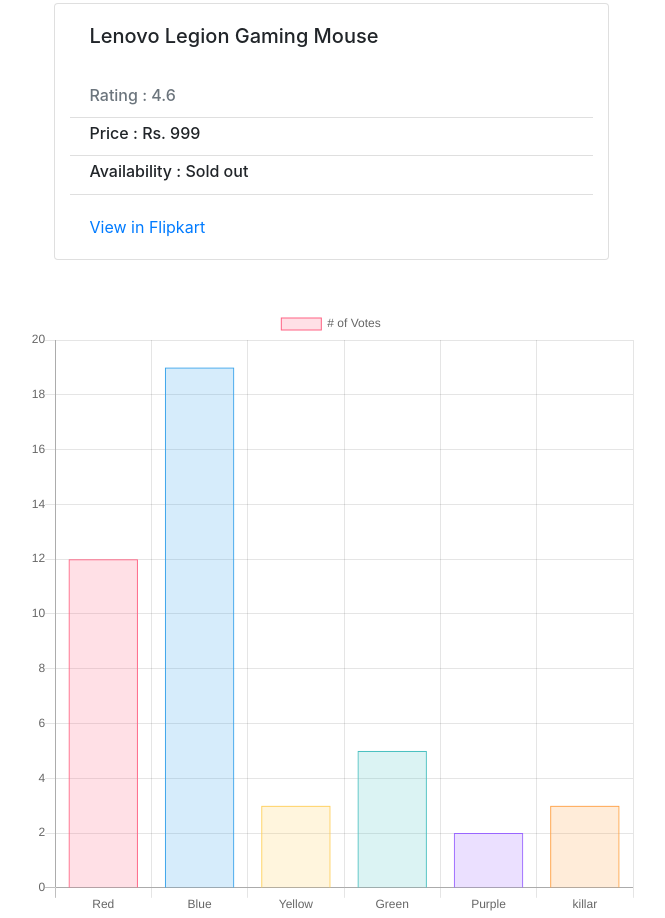
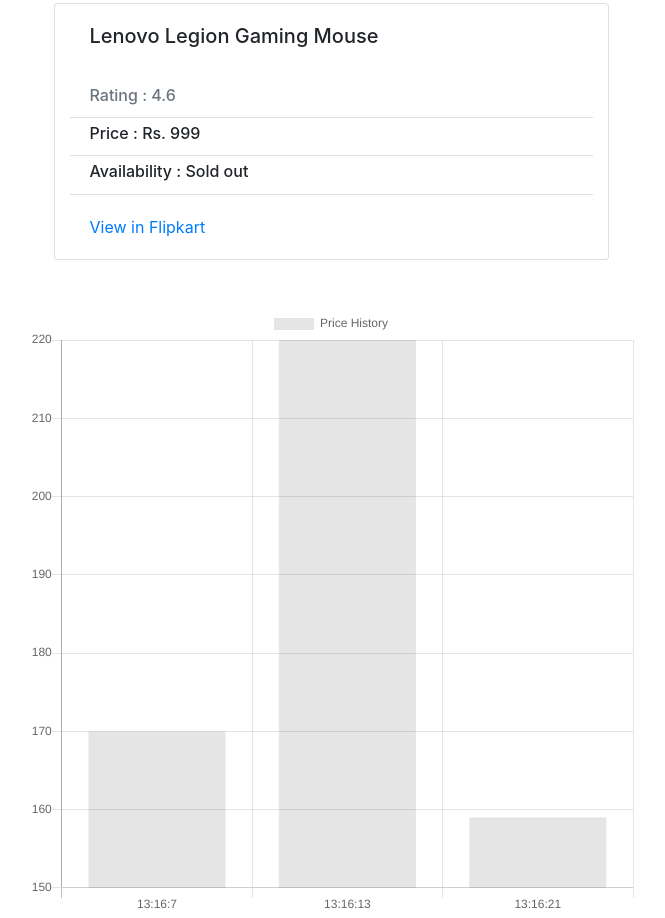
Before and after one commit to bonniesimon/Flipkart-Price-Tracker, a website: page client/index.html in a window 1280 px wide. Shown: the part 187-1105 px from the top of the page, without its empty margins (309-974 px from the left). Drawn offline with nearby package versions, Linux system fonts and the light colour scheme.

Commit message:
Made chartjs work;

```diff
--- a/client/index.html
+++ b/client/index.html
@@ -49,9 +49,9 @@
                     <h5 class="card-title">Lenovo Legion Gaming Mouse</h5>
                 </div>
                 <ul class="list-group list-group-flush">
-                    <li class="list-group-item"><h6 class="card-subtitle text-muted">Rating : 4.6</h6></li>
-                    <li class="list-group-item"><h6 class="card-subtitle ">Price : Rs. 999</h6></li>
-                    <li class="list-group-item"><h6 class="card-subtitle ">Availability : Sold out</h6></li>
+                    <li class="list-group-item"><h6 class="card-subtitle text-muted" id="reting">Rating : 4.6</h6></li>
+                    <li class="list-group-item"><h6 class="card-subtitle " id="price">Price : Rs. 999</h6></li>
+                    <li class="list-group-item"><h6 class="card-subtitle " id="availability">Availability : Sold out</h6></li>
                 </ul>
                 <div class="card-body">
                     <a href="#" class="card-link">View in Flipkart</a>
--- a/client/js/app.js
+++ b/client/js/app.js
@@ -1,4 +1,11 @@
 let ctx = document.getElementById('myChart');
+let title = document.querySelector('.card-title');
+let rating = document.querySelector('#rating');
+let price = document.querySelector('#price');
+let availability = document.querySelector('#availability');
+
+let databasePrice = [];
+let databaseTime = [];
 console.log(ctx);
 
 /**
@@ -6,41 +13,35 @@
  */
 fetch('../../database.json')
     .then(res => res.json())
-    .then(json => console.log(json));
+    .then(json => {
+        // console.log(json.dataTable);
+        json.dataTable.forEach(elementObj => {
+            /**
+             * *Here we are slicing the string to avoid '₹'
+             */
+            databasePrice.push(parseInt(elementObj.price.slice(1,elementObj.price.length),10));
+            databaseTime.push(elementObj.time);
 
-let myChart = new Chart(ctx,  {
-    type: 'bar',
-    data: {
-        labels: ['Red', 'Blue', 'Yellow', 'Green', 'Purple', 'killar'],
-        datasets: [{
-            label: '# of Votes',
-            data: [12, 19, 3, 5, 2, 3],
-            backgroundColor: [
-                'rgba(255, 99, 132, 0.2)',
-                'rgba(54, 162, 235, 0.2)',
-                'rgba(255, 206, 86, 0.2)',
-                'rgba(75, 192, 192, 0.2)',
-                'rgba(153, 102, 255, 0.2)',
-                'rgba(255, 159, 64, 0.2)'
-            ],
-            borderColor: [
-                'rgba(255, 99, 132, 1)',
-                'rgba(54, 162, 235, 1)',
-                'rgba(255, 206, 86, 1)',
-                'rgba(75, 192, 192, 1)',
-                'rgba(153, 102, 255, 1)',
-                'rgba(255, 159, 64, 1)'
-            ],
-            borderWidth: 1
-        }]
-    },
-    options: {
-        scales: {
-            yAxes: [{
-                ticks: {
-                    beginAtZero: true
-                }
+        })
+
+        createChart(databaseTime, databasePrice);
+    });
+
+
+
+
+const createChart = (time/**X-axis */, price/**Y-axis */) =>{
+
+    let myChart = new Chart(ctx,  {
+        type: 'bar',
+        data: {
+            //x-axis
+            labels: time,
+            datasets: [{
+                label: 'Price History',
+                //y-axis
+                data: price,
             }]
         }
-    }
-});
+    });
+}
--- a/database.json
+++ b/database.json
@@ -1 +1 @@
-{"dataTable":[]}
+{"dataTable":[{"date":"12/1/2020","time":"13:16:7","name":"Flipkart SmartBuy MP406 Mousepad  (Multicolor)","rating":"4.1","availability":"Sold Out","price":"₹170"},{"date":"12/1/2020","time":"13:16:13","name":"Flipkart SmartBuy MP406 Mousepad  (Multicolor)","rating":"4.1","availability":"Sold Out","price":"₹220"},{"date":"12/1/2020","time":"13:16:21","name":"Flipkart SmartBuy MP406 Mousepad  (Multicolor)","rating":"4.1","availability":"Sold Out","price":"₹159"}]}
```
